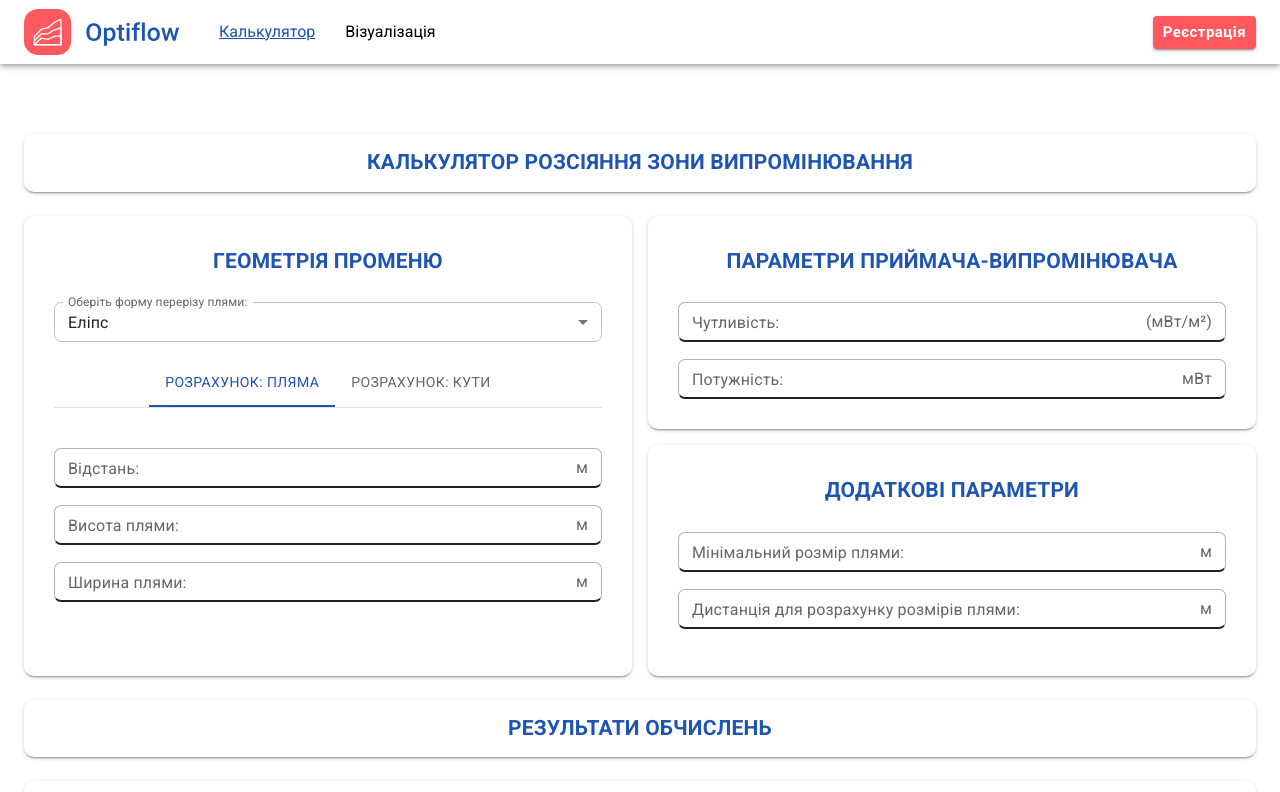
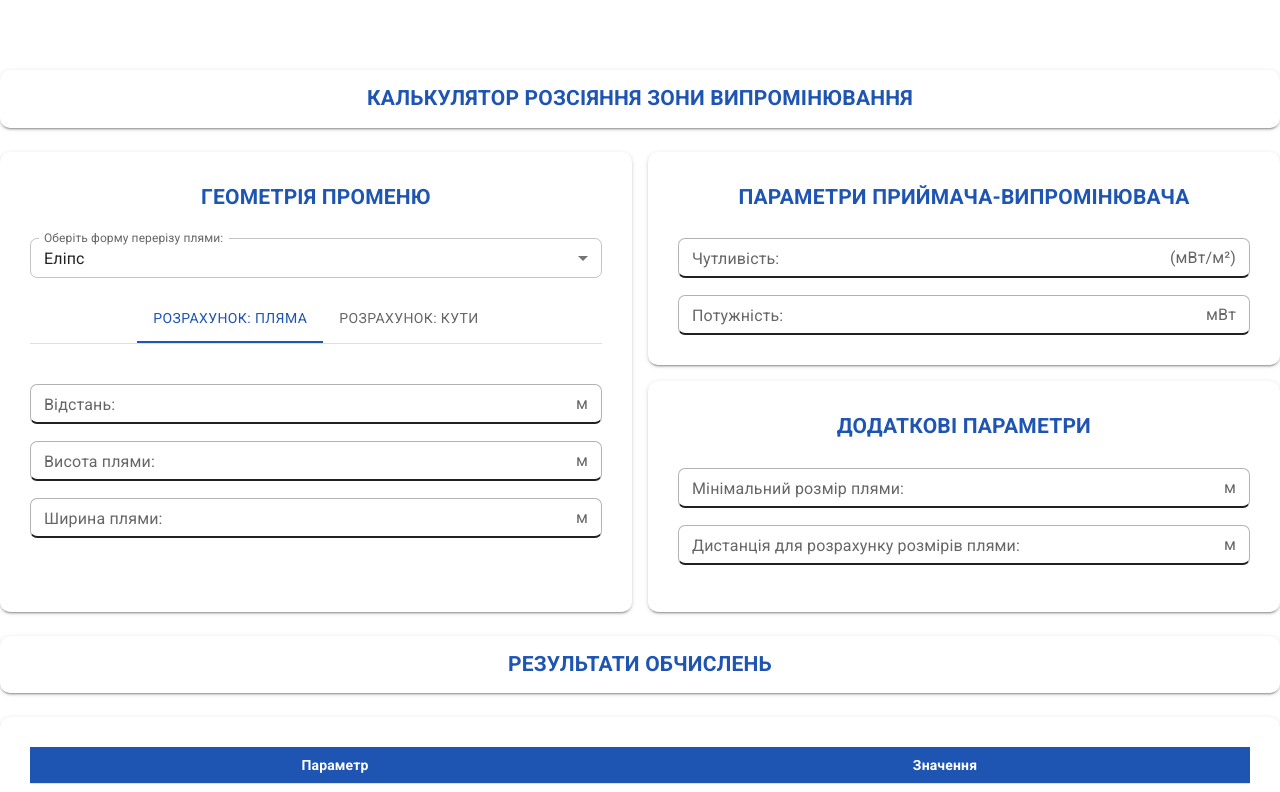
Before and after one commit to Skiftech-project/optiflow-frontend, a React (Vite) app: page /calculator in a window 1280 px wide. Shown: the top 792 px of the page. Built offline with nearby package versions, Linux system fonts and the light colour scheme.

Commit message:
changed spinner to preloader for pages

```diff
--- a/src/App.jsx
+++ b/src/App.jsx
@@ -2,23 +2,18 @@ import { Suspense } from 'react';
 
 import { BrowserRouter as Router } from 'react-router-dom';
 import { ThemeProvider } from '@mui/material/styles';
-import { Container } from '@mui/material';
 
 import AppRoutes from './routes';
-import { Header } from './components/interface';
-import { Spinner } from './components/ui';
+import { Preloader } from './components/ui';
 import { lightTheme } from './core/themes';
 
 const App = () => {
     return (
         <ThemeProvider theme={lightTheme}>
             <Router>
-                <Header />
-                <Container maxWidth="xl" component="main">
-                    <Suspense fallback={<Spinner />}>
-                        <AppRoutes />
-                    </Suspense>
-                </Container>
+                <Suspense fallback={<Preloader />}>
+                    <AppRoutes />
+                </Suspense>
             </Router>
         </ThemeProvider>
     );
```
